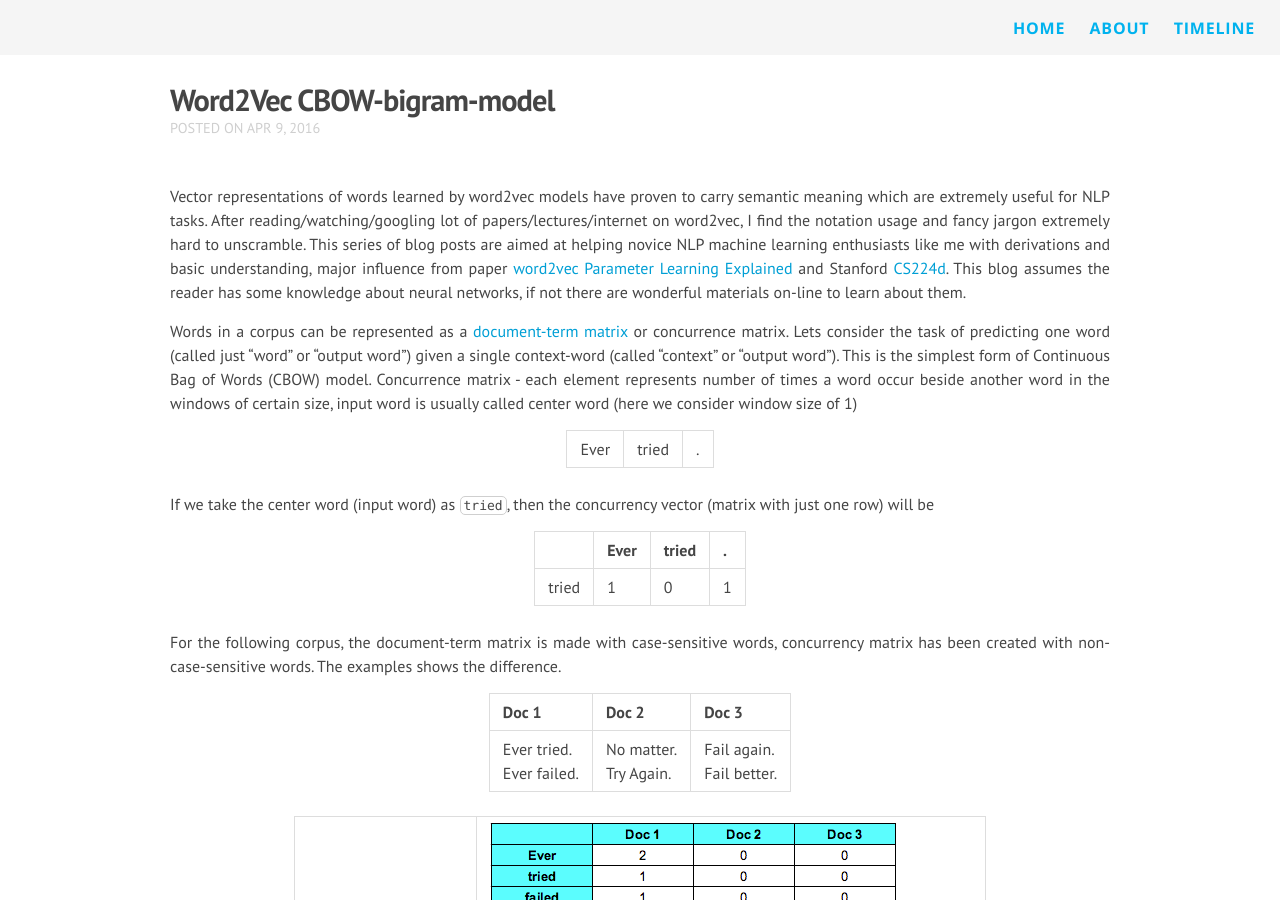
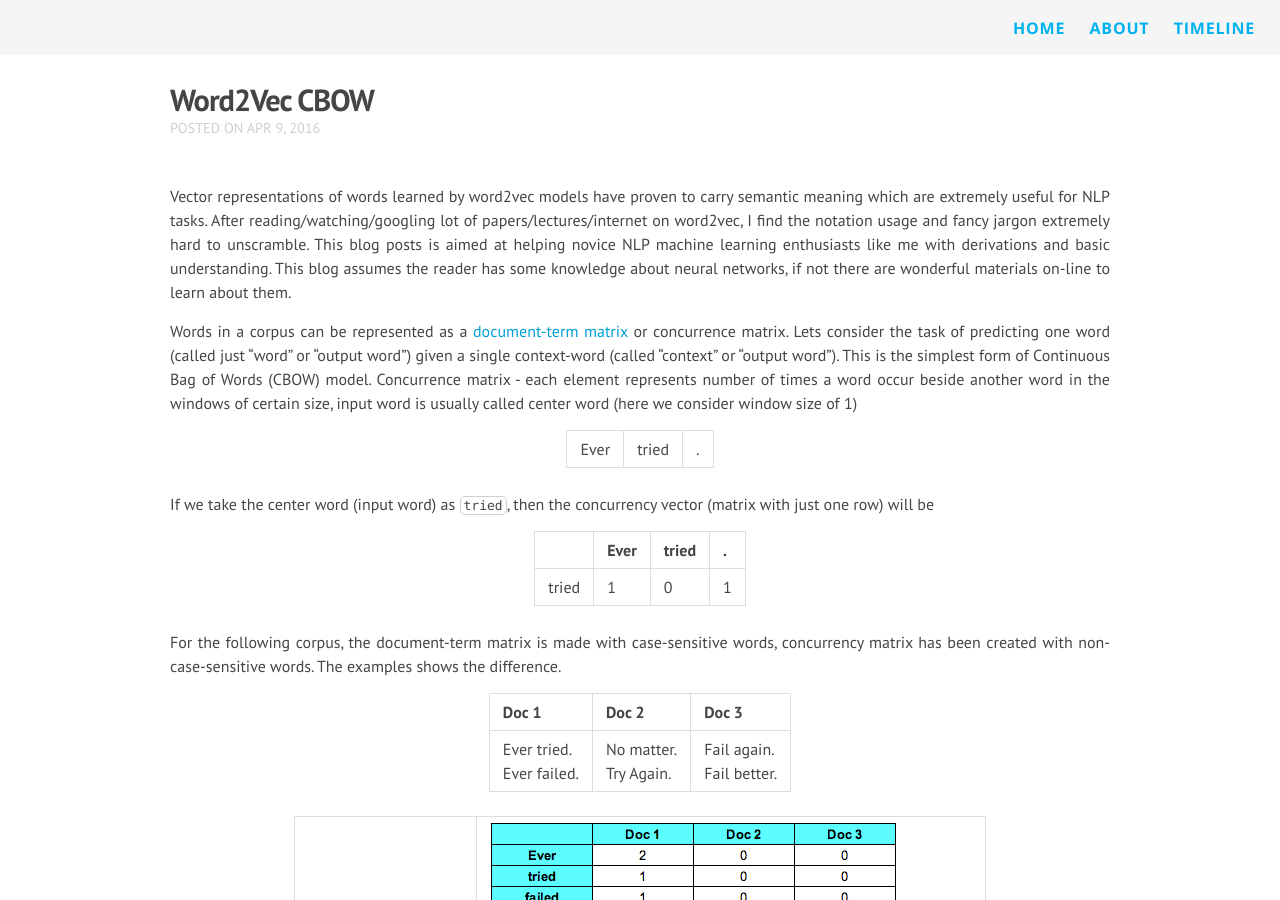
Before and after one commit to bicepjai/bicepjai.github.io, a Jekyll site: the page built from _posts/2016-04-09-word2vec1.md, in a window 1280 px wide and 900 px high. Built offline with Jekyll 4.4.1, drawn with Linux system fonts in a browser that asks for light colours; nearby versions of some CDN libraries; formulas are drawn with MathJax 3; comment, search, counter and statistics services are not loaded; some of the changed lines change nothing that is shown; some of the changed text lies outside the part shown.

Commit message:
Word2Vec CBOW-bigram-model

```diff
--- a/_posts/2016-04-09-word2vec1.md
+++ b/_posts/2016-04-09-word2vec1.md
@@ -2,11 +2,11 @@
 layout: post
 type: blog
 comments: true
-title: Word2Vec CBOW-bigram-model
+title: Word2Vec CBOW
 date: 2016-04-09
 categories: machine-learning
 ---
-Vector representations of words learned by word2vec models have proven to carry semantic meaning which are extremely useful for NLP tasks. After reading/watching/googling lot of papers/lectures/internet on word2vec, I find the notation usage and fancy jargon extremely hard to unscramble. This series of blog posts are aimed at helping novice NLP machine learning enthusiasts like me with derivations and basic understanding, major influence from paper [word2vec Parameter Learning Explained](http://arxiv.org/abs/1411.2738) and Stanford [CS224d](http://cs224d.stanford.edu/syllabus.html). This blog assumes the reader has some knowledge about neural networks, if not there are wonderful materials on-line to learn about them.
+Vector representations of words learned by word2vec models have proven to carry semantic meaning which are extremely useful for NLP tasks. After reading/watching/googling lot of papers/lectures/internet on word2vec, I find the notation usage and fancy jargon extremely hard to unscramble. This blog posts is aimed at helping novice NLP machine learning enthusiasts like me with derivations and basic understanding. This blog assumes the reader has some knowledge about neural networks, if not there are wonderful materials on-line to learn about them.
 
 Words in a corpus can be represented as a [document-term matrix](https://en.wikipedia.org/wiki/Document-term_matrix) or concurrence matrix. Lets consider the task of predicting one word (called just "word" or "output word") given a single context-word (called "context" or "output word"). This is the simplest form of Continuous Bag of Words (CBOW) model.  Concurrence matrix - each element represents number of times a word occur beside another word in the windows of certain size, input word is usually called center word (here we consider window size of 1)
 
@@ -309,7 +309,7 @@ $$h = {\frac{1}{C}} * ({v_{w1} + v_{w2} + v_{wC} + ... + v_{wN}}) $$
 
 |![]({{ site.baseurl }}/assets/images/ngram-w2v.png)|
 
-The update equations become
+After similar derivation, the update equations become
 
 $$
 {v'_{wj}}^{new} = {v'_{wj}}^{old} - \eta . [v_{wI} * ( y_j - t_j)]
@@ -317,10 +317,14 @@ $$
 {v_{wI}}^{new} = {v_{wI}}^{old} - {\frac{1}{C}} . \eta . \sum_{j=0}^V  v'_{wj} (y_j *  - t_j)
 $$
 
+Now if one understand the above derivation of update rules, then understanding the evolved concepts of skipgram and negative sampling can be made little easier. There are papers explaining derivations on skipgram and negative sampling methods.
+
 Let me know if there are mistakes :)
 
 References:
 
 * [From Frequency to Meaning: Vector Space Models of Semantics](http://arxiv.org/abs/1003.1141)
 * [word2vec Parameter Learning Explained](http://arxiv.org/abs/1411.2738)
-* CS224d 2016 Lecture Slides
+* [CS224d 2016 Lectures](http://cs224d.stanford.edu/syllabus.html)
+* [word2vec Explained: Deriving Mikolov et al.'s Negative-Sampling Word-Embedding Method](http://arxiv.org/abs/1402.3722)
+* [Univ of Waterloo word2vec lectures](https://www.youtube.com/watch?v=TsEGsdVJjuA)
```
